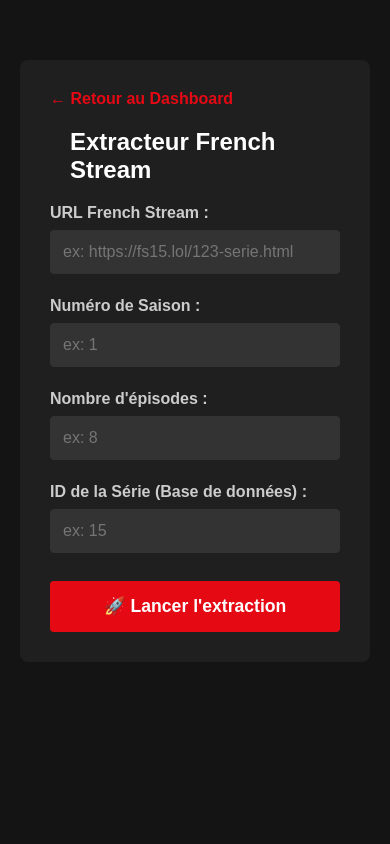
After one commit to queize02/Movies-For-You, a Flask app: template templates/extract.html in a window 390 px wide. The commit adds this page. Run offline with Flask 3, Linux system fonts and the light colour scheme; the template is opened without the code that fills it, so the values that code supplies are empty; some libraries are stand-ins or nearby versions.

Commit message:
Ajout de l'interface web pour l'extraction de séries sur mobile

```diff
--- a/app.py
+++ b/app.py
@@ -395,20 +395,22 @@ def admin_approuver_request(media_type, media_id):
     cur.execute(f"SELECT * FROM {table} WHERE id = %s", (media_id,))
     film = cur.fetchone()
 
-    # Sécurité : si le média n'existe pas en BDD
     if not film:
         cur.close(); conn.close()
         flash("Média introuvable.")
         return redirect(url_for('index'))
 
+    # Bloc de traitement du formulaire (POST)
     if request.method == 'POST':
-        # ... (votre logique SQL actuelle de UPDATE reste ici) ...
-        # Exemple:
-        # cur.execute(f"UPDATE {table} SET status = 'approved' WHERE id = %s", (media_id,))
+        lien_final = request.form.get('lien_final', '').strip()
+
+        if media_type == 'tv':
+            cur.execute(f"UPDATE {table} SET status = 'approved' WHERE id = %s", (media_id,))
+        else:
+            cur.execute(f"UPDATE {table} SET status = 'approved', lien = %s WHERE id = %s", (lien_final, media_id))
         conn.commit()
 
-        # APPEL VERS LE BOT DANS DOCKER
-        # On utilise le nom de service 'bot_discord' défini dans votre docker-compose.yml
+        # Notification Discord
         try:
             payload = {
                 "titre": film.get('titre', 'Inconnu'),
@@ -417,12 +419,13 @@ def admin_approuver_request(media_type, media_id):
             }
             requests.post("http://bot_discord:10000/admin_manuel", json=payload, timeout=3)
         except Exception as e:
-            # On logue l'erreur mais on ne bloque pas l'utilisateur si le bot est injoignable
-            print(f"DEBUG: Notification Discord échouée (bot peut-être hors-ligne) : {e}")
+            print(f"DEBUG: Notification Discord échouée : {e}")
 
         cur.close(); conn.close()
+        flash(f"✅ {film.get('titre')} a été ajouté au catalogue.")
         return redirect(url_for('index'))
 
+    # Si c'est un GET, on ferme proprement et on affiche le formulaire
     cur.close(); conn.close()
     return render_template('approve_form.html', movie_id=media_id, media_type=media_type)
 
@@ -601,6 +604,48 @@ def git_webhook():
         return jsonify({"status": "error", "message": str(e)}), 500
 
 
+from extract_fs import lancer_extraction, extraction_logs
+is_extracting = False
+
+@app.route('/admin/extract', methods=['GET', 'POST'])
+def admin_extract():
+    if not is_admin():
+        return "Accès refusé", 403
+
+    global is_extracting
+    if request.method == 'POST':
+        url = request.form.get('url')
+        saison = request.form.get('saison')
+        nb_eps = request.form.get('nb_eps')
+        series_id = request.form.get('series_id')
+
+        if not is_extracting and url and saison and nb_eps and series_id:
+            is_extracting = True
+
+            def thread_target():
+                global is_extracting
+                try:
+                    lancer_extraction(url, int(saison), int(nb_eps), int(series_id))
+                except Exception as e:
+                    extraction_logs.append(f"Erreur fatale: {e}")
+                finally:
+                    is_extracting = False
+
+            threading.Thread(target=thread_target).start()
+
+        return render_template('extract.html', is_extracting=True)
+
+    return render_template('extract.html', is_extracting=is_extracting)
+
+@app.route('/api/extract/status')
+def api_extract_status():
+    if not is_admin():
+        return jsonify({"error": "Accès refusé"}), 403
+    return jsonify({
+        "is_extracting": is_extracting,
+        "logs": extraction_logs
+    })
+
 @app.route('/admin_supprimer/<string:media_type>/<int:media_id>', methods=['POST'])
 def admin_supprimer(media_type, media_id):
     if not is_admin():
@@ -618,6 +663,35 @@ def admin_supprimer(media_type, media_id):
     return redirect(url_for('admin_dashboard'))
 
 
+
+# Dans app_6.py
+@app.route('/api/lancer-extraction', methods=['POST'])
+def lancer_extraction():
+    data = request.json
+    # --- AJOUTE CES LIGNES ---
+    url = data.get('url')
+    saison = data.get('saison')
+    nb_eps = data.get('nb_eps')
+    series_id = data.get('series_id')
+    # -------------------------
+
+    try:
+        process = subprocess.Popen(
+            ["python", "extract_fs.py", "--url", url, "--saison", str(saison), "--nb", str(nb_eps), "--id", str(series_id)],
+            stdout=subprocess.PIPE,
+            stderr=subprocess.PIPE,
+            text=True
+        )
+        return jsonify({"status": "success", "message": "Extraction lancée !"}), 200
+    except Exception as e:
+        return jsonify({"status": "error", "message": str(e)}), 500
+
+@app.route('/extraction')
+def page_extraction():
+    if not is_admin():
+        return "Accès refusé", 403
+    return render_template('extraction.html')
+
 if __name__ == '__main__':
     with app.app_context():
         init_db()
--- a/templates/admin_dashboard.html
+++ b/templates/admin_dashboard.html
@@ -9,6 +9,7 @@
 </head>
 <body>
             <a id="home-link" href="{{ url_for('index') }}"><i class="fa-solid fa-house"></i> Retour à l'accueil</a>
+            <a href="{{ url_for('admin_extract') }}" style="color: #e50914; text-decoration: none; margin-left: 20px; font-weight: bold;"><i class="fa-solid fa-robot"></i> Extracteur Séries</a>
     <h1>Films en attente</h1>
     <form method="POST" class="search-form">
         <input type="text" name="search_titre" placeholder="Rechercher un film à ajouter..." required>
--- /dev/null
+++ b/templates/extract.html
@@ -0,0 +1,65 @@
+<!DOCTYPE html>
+<html lang="fr">
+<head>
+    <meta charset="UTF-8">
+    <meta name="viewport" content="width=device-width, initial-scale=1.0">
+    <title>Extracteur de Séries</title>
+    <link rel="stylesheet" href="{{ url_for('static', filename='index.css') }}">
+    <style>
+        body { background: #141414; color: white; font-family: sans-serif; padding: 20px; text-align: center; }
+        .container { max-width: 600px; margin: 40px auto; background: #1f1f1f; padding: 30px; border-radius: 8px; text-align: left; }
+        label { font-weight: bold; margin-top: 15px; display: block; color: #ccc; }
+        input { width: 100%; padding: 12px; margin: 8px 0; border-radius: 4px; border: 1px solid #333; background: #333; color: white; box-sizing: border-box; font-size: 1rem; }
+        button { width: 100%; padding: 15px; background: #e50914; color: white; border: none; border-radius: 4px; font-weight: bold; cursor: pointer; margin-top: 20px; font-size: 1.1rem;}
+        button:hover { background: #f40612; }
+        .terminal { background: #000; color: #0f0; font-family: monospace; padding: 15px; border-radius: 4px; height: 300px; overflow-y: auto; margin-top: 20px; line-height: 1.4; word-wrap: break-word; }
+    </style>
+</head>
+<body>
+    <div class="container">
+        <a href="{{ url_for('admin_dashboard') }}" style="color: #e50914; text-decoration: none; font-weight: bold;">← Retour au Dashboard</a>
+        <h2 style="margin-top: 20px; color: white;">Extracteur French Stream</h2>
+
+        {% if is_extracting %}
+            <p style="color: orange; font-weight: bold; font-size: 1.1rem;">⏳ Une extraction est en cours en arrière-plan...</p>
+            <div class="terminal" id="terminal">Chargement des logs...</div>
+
+            <script>
+                function updateLogs() {
+                    fetch('/api/extract/status')
+                        .then(r => r.json())
+                        .then(data => {
+                            const term = document.getElementById('terminal');
+                            term.innerHTML = data.logs.join('<br>') + (data.is_extracting ? '<br><span style="animation: blink 1s infinite;">_</span>' : '<br><br><b style="color:white;">✅ Processus terminé.</b>');
+                            term.scrollTop = term.scrollHeight;
+                            if (data.is_extracting) {
+                                setTimeout(updateLogs, 1000);
+                            }
+                        })
+                        .catch(err => {
+                            setTimeout(updateLogs, 2000);
+                        });
+                }
+                updateLogs();
+            </script>
+            <style>@keyframes blink { 50% { opacity: 0; } }</style>
+        {% else %}
+            <form method="POST">
+                <label>URL French Stream :</label>
+                <input type="text" name="url" placeholder="ex: https://fs15.lol/123-serie.html" required>
+
+                <label>Numéro de Saison :</label>
+                <input type="number" name="saison" placeholder="ex: 1" required>
+
+                <label>Nombre d'épisodes :</label>
+                <input type="number" name="nb_eps" placeholder="ex: 8" required>
+
+                <label>ID de la Série (Base de données) :</label>
+                <input type="number" name="series_id" placeholder="ex: 15" required>
+
+                <button type="submit">🚀 Lancer l'extraction</button>
+            </form>
+        {% endif %}
+    </div>
+</body>
+</html>
```
Also changed, not shown: extract_fs.py (+49 -43 lines).
